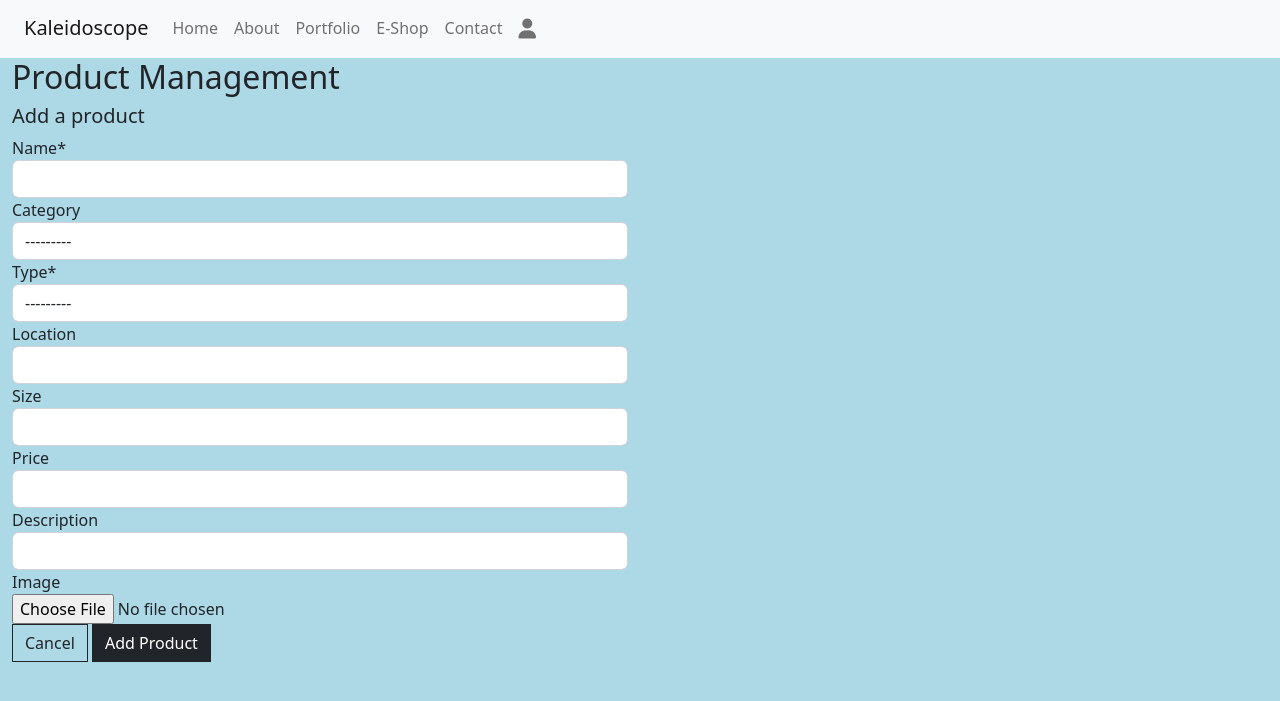
After one commit to Anelairam/kaleidoscope, a Django app: page /portfolio/add/ in a window 1280 px wide. The commit adds this page. Shown: the top 701 px of the page. Run offline with Django 4.2, Linux system fonts and the light colour scheme; data that the repository does not hold is empty; parts of the project's set-up code (start-up, migrations or seed data) failed here and were passed over; some libraries are stand-ins or nearby versions.

Commit message:
Add form to add product

```diff
--- a/portfolio/forms.py
+++ b/portfolio/forms.py
@@ -0,0 +1,9 @@
+from django import forms
+from .models import Product, Category
+
+
+class ProductForm(forms.ModelForm):
+
+    class Meta:
+        model = Product
+        fields = '__all__'
--- /dev/null
+++ b/portfolio/templates/portfolio/add_product.html
@@ -0,0 +1,38 @@
+{% extends "base.html" %}
+{% load static %}
+{% load bootstrap_tags %}
+{% load crispy_forms_tags %}
+
+
+{% block page_header %}
+    <div class="container-fluid header-container">
+        <div class="row">
+            <div class="col"></div>
+        </div>
+    </div>
+{% endblock %}
+
+{% block content %}
+    <div class="container-fluid checkout_container">
+        <div class="row">
+            <div class="col-12 col-md-6">
+                <h2>Product Management</h2>
+                <h5>Add a product</h5>
+            </div>
+        </div>
+
+        <div class="row">
+            <div class="col-12 col-md-6">
+                <form method="POST" action="{% url 'add_product' %}" enctype="multipart/form-data">
+                    {% csrf_token %}
+                    {{ form | crispy }}
+                    <div class="text-right">
+                        <a class="btn btn-outline-dark rounded-0" href="{% url 'portfolio'%}">Cancel</a>
+                        <button class="btn btn-dark rounded-0" type="submit">Add Product</button>
+                    </div>
+                </form>
+            </div>
+        </div>
+
+    </div>
+{% endblock %}
--- a/portfolio/urls.py
+++ b/portfolio/urls.py
@@ -3,5 +3,6 @@ from . import views
 
 urlpatterns = [
     path('', views.portfolio, name='portfolio'),
-    path('<product_id>', views.product_detail, name='product_detail'),
+    path('<int:product_id>/', views.product_detail, name='product_detail'),
+    path('add/', views.add_product, name='add_product'),
 ]
--- a/portfolio/views.py
+++ b/portfolio/views.py
@@ -1,5 +1,6 @@
 from django.shortcuts import render, redirect, reverse, get_object_or_404
 from .models import Product, Category
+from .forms import ProductForm
 
 
 # Create your views here.
@@ -34,3 +35,13 @@ def product_detail(request, product_id):
     }
 
     return render(request, 'portfolio/product_detail.html', context)
+
+
+def add_product(request):
+    form = ProductForm()
+    template = 'portfolio/add_product.html'
+    context = {
+        'form': form,
+    }
+
+    return render(request, template, context)
--- a/templates/allauth/account/login.html
+++ b/templates/allauth/account/login.html
@@ -1,4 +1,4 @@
-{% extends "accounts/base.html" %}
+{% extends "account/base.html" %}
 
 {% load i18n %}
 {% load account socialaccount %}
```
Also changed, not shown: templates/allauth/account/base.html (added, +16 -0 lines), templates/allauth/base.html (renamed from templates/allauth/account/Ibase.html).
